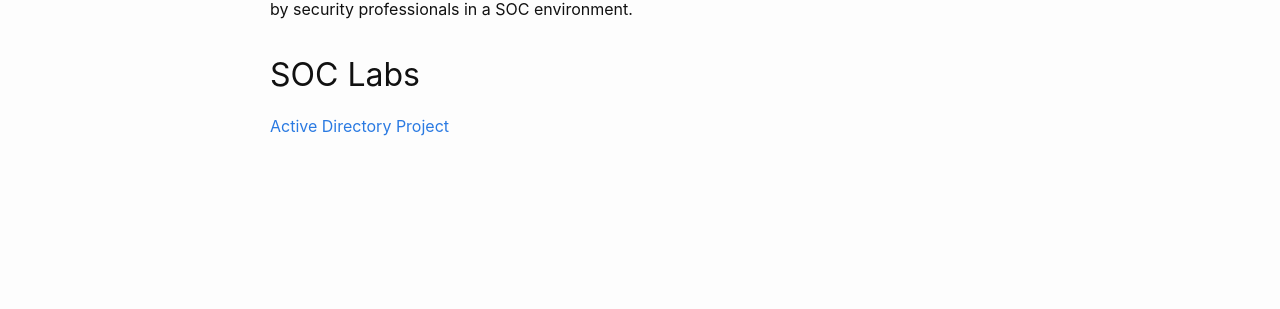
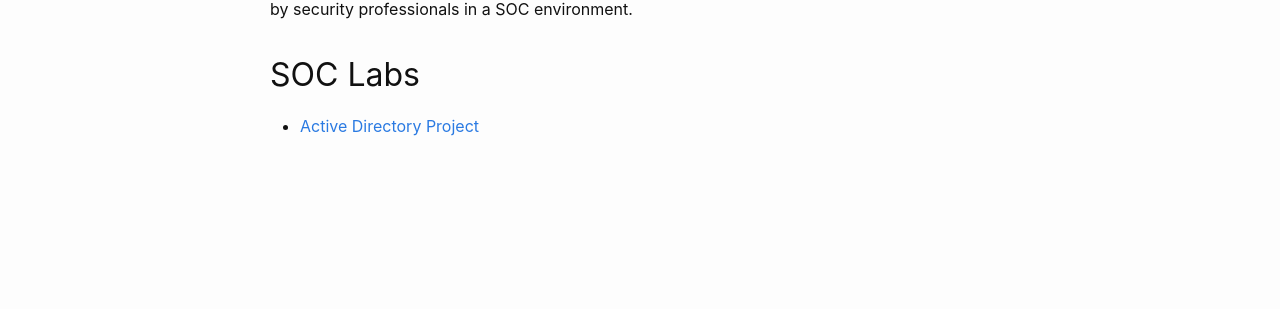
Before and after one commit to Firerey12/firerey12.github.io, a Jekyll site: the page built from socs.md, in a window 1280 px wide. Shown: the part 269-578 px from the top of the page. Built offline with Jekyll 4.4.1, drawn with Linux system fonts in a browser that asks for light colours.

Commit message:
Update socs.md

```diff
--- a/socs.md
+++ b/socs.md
@@ -7,4 +7,4 @@
 In my SOC lab exercises, I've built and configured environments that simulate real-world security operations. These labs are designed to test and improve my skills in threat detection, incident response, and security monitoring. By leveraging tools like Splunk, Sysmon, and various attack simulation frameworks, I've created comprehensive scenarios that replicate the challenges faced by security professionals in a SOC environment.
 
 ## SOC Labs
-[Active Directory Project](./AD-Project)
+- [Active Directory Project](./AD-Project)
```
